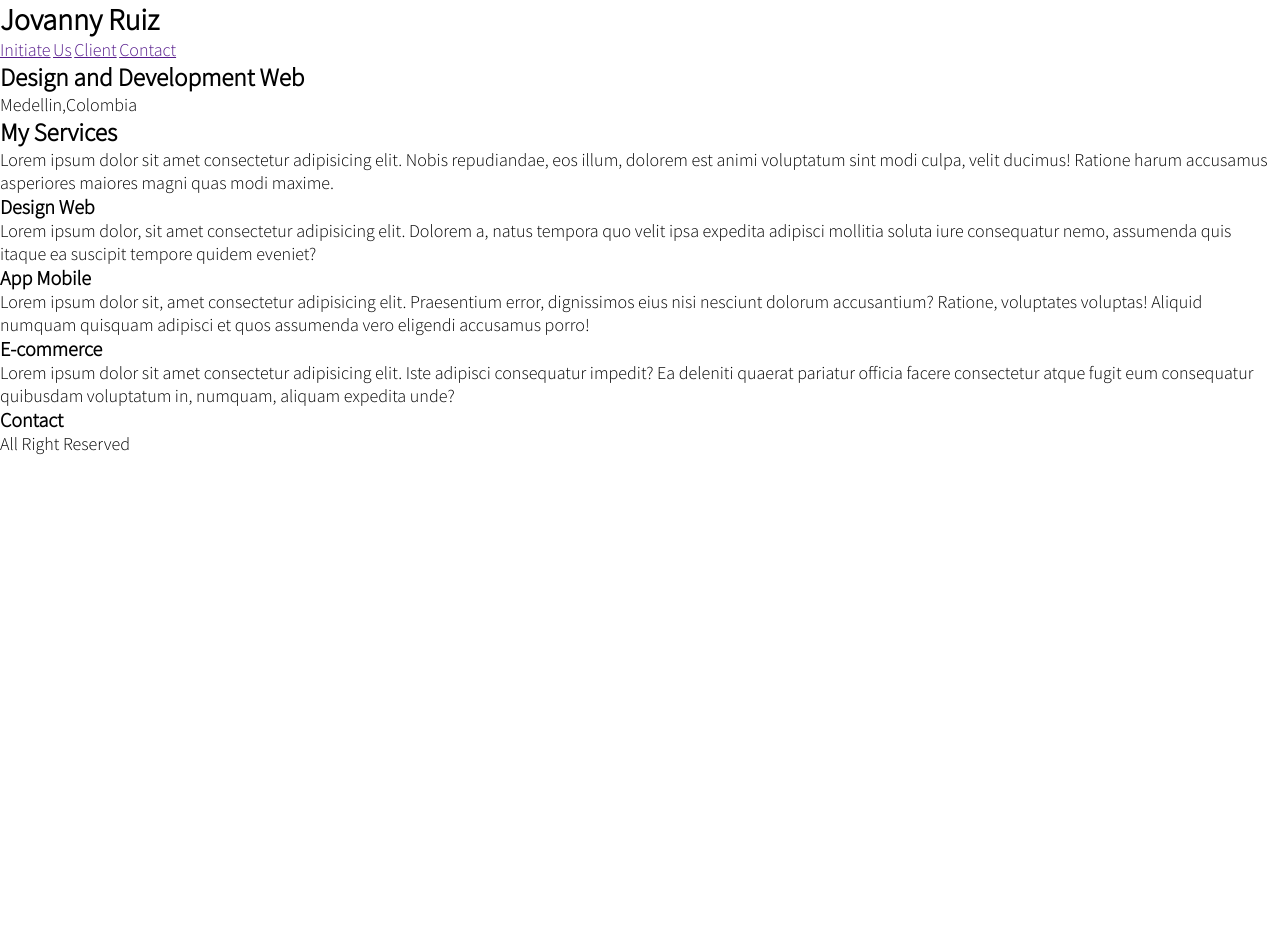
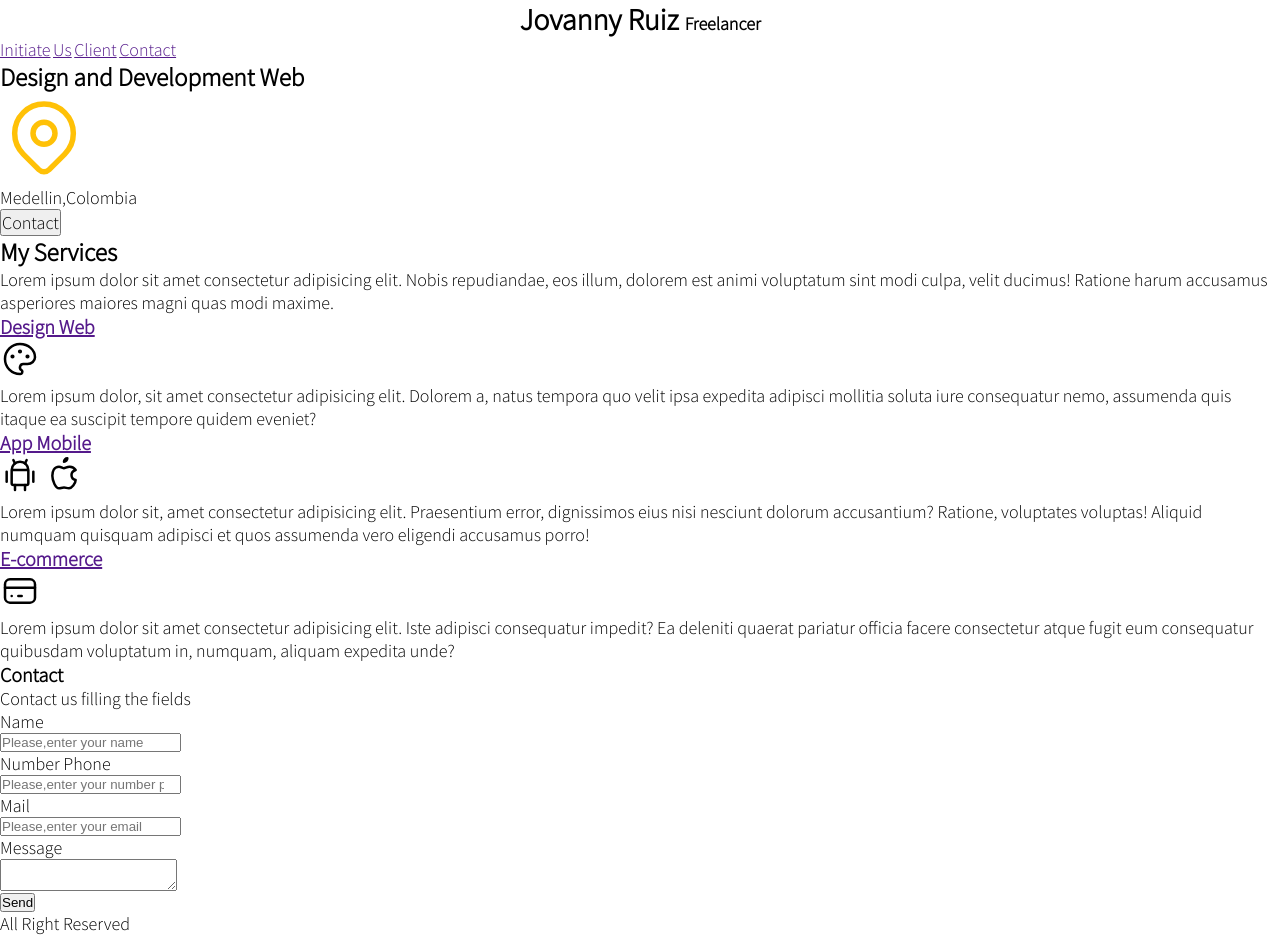
Before and after one commit to TropikoW/Programming-Udemy, a plain HTML site: page index.html in a window 1280 px wide. Before the commit the page ends 800 px from the top, so only its background shows below. Drawn offline with Linux system fonts and the light colour scheme.

Commit message:
adding other class with css

```diff
--- a/index.css
+++ b/index.css
@@ -16,6 +16,9 @@ h1,h2,h3,p,a{
 h1{
     font-size: 3rem;
 }
+h1 span {
+    font-size: 1.8rem;
+}
 h2{
     font-size: 2.5rem;
 }
@@ -26,3 +29,6 @@ p,a{
     font-size: 1.8rem;
 }
 /* class */
+.title-page{
+    text-align: center;
+}
--- a/index.html
+++ b/index.html
@@ -1,16 +1,18 @@
 <!DOCTYPE html>
-<html lang="">
+<html lang="en">
     <head>
         <meta charset="UTF-8">
-        <meta name="description" content="">
+        <meta name="description" content="Page of freelancer, this is my firts test programming with 3 languages">
         <meta name="robots" content="">
         <meta name="viewport" content="width=device-width,initial-scale=1.0">
-        <title></title>
+        <title>Freelancer</title>
+        <link rel="preload" href="./index.css" as="style">
         <link rel="stylesheet" href="./index.css">
         <link href="https://fonts.googleapis.com/css2?family=Source+Sans+Pro:wght@300&display=swap" rel="stylesheet">
     </head>
+    <body>
         <header>
-        <h1>Jovanny Ruiz</h1>
+            <h1 class="title-page">Jovanny Ruiz <span>Freelancer</span> </h1>
         </header>
         <nav>
             <a href="">Initiate</a>
@@ -22,7 +24,17 @@
             <section>
                 <h2>Design and Development Web</h2>
 
+                <a href="">
+                    <svg xmlns="http://www.w3.org/2000/svg" class="icon icon-tabler icon-tabler-map-pin" width="88" height="88" viewBox="0 0 24 24" stroke-width="1.5" stroke="#ffc107" fill="none" stroke-linecap="round" stroke-linejoin="round">
+                        <path stroke="none" d="M0 0h24v24H0z" fill="none"/>
+                        <circle cx="12" cy="11" r="3" />
+                        <path d="M17.657 16.657l-4.243 4.243a2 2 0 0 1 -2.827 0l-4.244 -4.243a8 8 0 1 1 11.314 0z" />
+                    </svg>
+                </a>
+
                 <p>Medellin,Colombia</p>
+
+                <button id="contact-first"><p>Contact</p></button>
             </section>
 
             <section>
@@ -32,26 +44,98 @@
             </section>
 
             <section>
-            <h3>Design Web</h3>
+                <a href=""><h3>Design Web</h3></a>
+
+                <a>
+                    <svg xmlns="http://www.w3.org/2000/svg" class="icon icon-tabler icon-tabler-palette" width="40" height="40" viewBox="0 0 24 24" stroke-width="1.5" stroke="#000000" fill="none" stroke-linecap="round" stroke-linejoin="round">
+                        <path stroke="none" d="M0 0h24v24H0z" fill="none"/>
+                        <path d="M12 21a9 9 0 1 1 0 -18a9 8 0 0 1 9 8a4.5 4 0 0 1 -4.5 4h-2.5a2 2 0 0 0 -1 3.75a1.3 1.3 0 0 1 -1 2.25" />
+                        <circle cx="7.5" cy="10.5" r=".5" fill="currentColor" />
+                        <circle cx="12" cy="7.5" r=".5" fill="currentColor" />
+                        <circle cx="16.5" cy="10.5" r=".5" fill="currentColor" />
+                      </svg>
+                </a>
 
                 <p>Lorem ipsum dolor, sit amet consectetur adipisicing elit. Dolorem a, natus tempora quo velit ipsa expedita adipisci mollitia soluta iure consequatur nemo, assumenda quis itaque ea suscipit tempore quidem eveniet?</p>
             </section>
 
             <section>
-            <h3>App Mobile</h3>
+                <a href=""><h3>App Mobile</h3></a>
+
+                <a>
+                    <svg xmlns="http://www.w3.org/2000/svg" class="icon icon-tabler icon-tabler-brand-android" width="40" height="40" viewBox="0 0 24 24" stroke-width="1.5" stroke="#000000" fill="none" stroke-linecap="round" stroke-linejoin="round">
+                        <path stroke="none" d="M0 0h24v24H0z" fill="none"/>
+                        <line x1="4" y1="10" x2="4" y2="16" />
+                        <line x1="20" y1="10" x2="20" y2="16" />
+                        <path d="M7 9h10v8a1 1 0 0 1 -1 1h-8a1 1 0 0 1 -1 -1v-8a5 5 0 0 1 10 0" />
+                        <line x1="8" y1="3" x2="9" y2="5" />
+                        <line x1="16" y1="3" x2="15" y2="5" />
+                        <line x1="9" y1="18" x2="9" y2="21" />
+                        <line x1="15" y1="18" x2="15" y2="21" />
+                      </svg>
+                </a>
+
+                <a>
+                    <svg xmlns="http://www.w3.org/2000/svg" class="icon icon-tabler icon-tabler-brand-apple" width="40" height="40" viewBox="0 0 24 24" stroke-width="1.5" stroke="#000000" fill="none" stroke-linecap="round" stroke-linejoin="round">
+                        <path stroke="none" d="M0 0h24v24H0z" fill="none"/>
+                        <path d="M9 7c-3 0 -4 3 -4 5.5c0 3 2 7.5 4 7.5c1.088 -.046 1.679 -.5 3 -.5c1.312 0 1.5 .5 3 .5s4 -3 4 -5c-.028 -.01 -2.472 -.403 -2.5 -3c-.019 -2.17 2.416 -2.954 2.5 -3c-1.023 -1.492 -2.951 -1.963 -3.5 -2c-1.433 -.111 -2.83 1 -3.5 1c-.68 0 -1.9 -1 -3 -1z" />
+                        <path d="M12 4a2 2 0 0 0 2 -2a2 2 0 0 0 -2 2" />
+                      </svg>
+                </a>
 
                 <p>Lorem ipsum dolor sit, amet consectetur adipisicing elit. Praesentium error, dignissimos eius nisi nesciunt dolorum accusantium? Ratione, voluptates voluptas! Aliquid numquam quisquam adipisci et quos assumenda vero eligendi accusamus porro!</p>
             </section>
             <section>
-            <h3>E-commerce</h3>
+                <a href=""><h3>E-commerce</h3></a>
+
+                <a>
+                    <svg xmlns="http://www.w3.org/2000/svg" class="icon icon-tabler icon-tabler-credit-card" width="40" height="40" viewBox="0 0 24 24" stroke-width="1.5" stroke="#000000" fill="none" stroke-linecap="round" stroke-linejoin="round">
+                        <path stroke="none" d="M0 0h24v24H0z" fill="none"/>
+                        <rect x="3" y="5" width="18" height="14" rx="3" />
+                        <line x1="3" y1="10" x2="21" y2="10" />
+                        <line x1="7" y1="15" x2="7.01" y2="15" />
+                        <line x1="11" y1="15" x2="13" y2="15" />
+                      </svg>
+                </a>
 
                 <p>Lorem ipsum dolor sit amet consectetur adipisicing elit. Iste adipisci consequatur impedit? Ea deleniti quaerat pariatur officia facere consectetur atque fugit eum consequatur quibusdam voluptatum in, numquam, aliquam expedita unde?</p>
             </section>
 
+            <section>
                 <h3>Contact</h3>
+
+                <form>
+
+                    <p>Contact us filling the fields</p>
+
+                    <section>
+                        <label><p>Name</p></label>
+                        <input type="text" autocomplete="name" placeholder="Please,enter your name">
+                    </section>
+
+                    <section>
+                        <label><p>Number Phone</p></label>
+                        <input type="number" autocomplete="tel" placeholder="Please,enter your number phone">
+                    </section>
+
+                    <section>
+                        <label><p>Mail </p></label>
+                        <input type="email" autocomplete="email" placeholder="Please,enter your email">
+                    </section>
+
+                    <section>
+                        <label><p>Message</p></label>
+                        <textarea></textarea>
+                    </section>
+
+                    <input type="submit" value="Send">
+                </form>
+            </section>
         </main>
 
         <footer>
             <p>All Right Reserved</p>
         </footer>
+    </body>
+    <script src="./index.js"></script>
 </html>
```
Also changed, not shown: freelancer_inicio/hero.jpg (added), index.js (added), 1 other file. Lines whose indentation alone changed are shown as unchanged.
